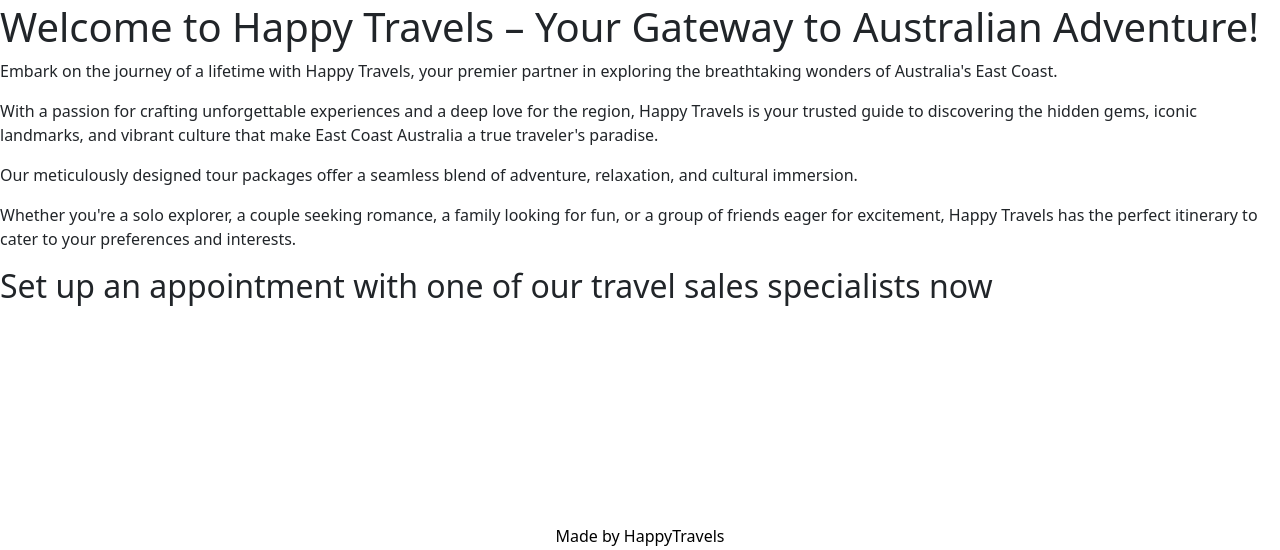
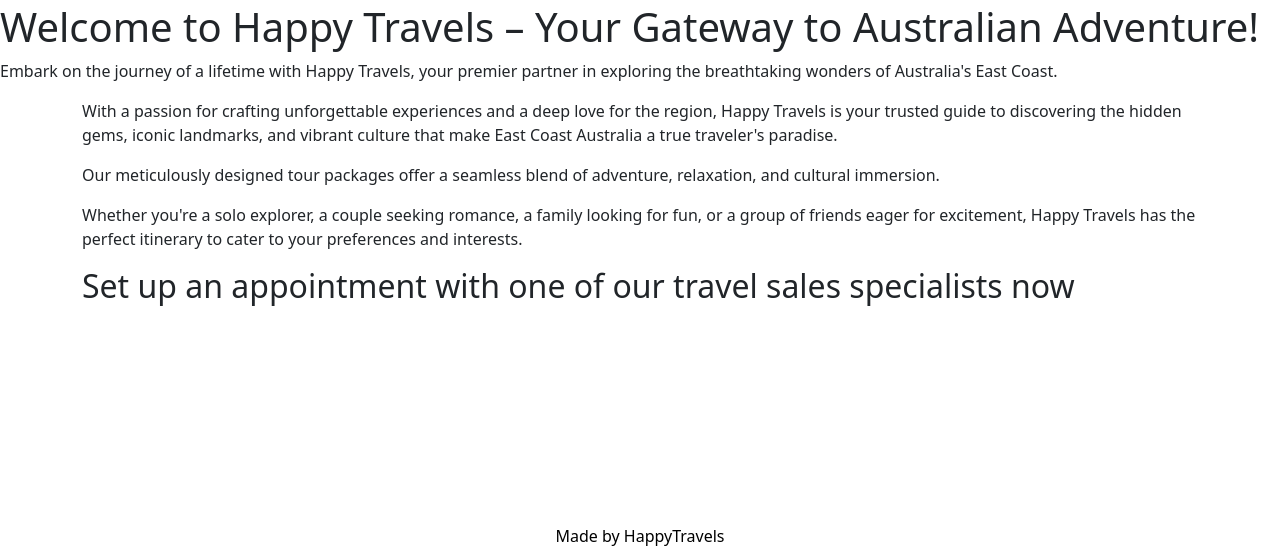
Before and after one commit to d-lynch95/Portfolio-Project4, a Django app: page / in a window 1280 px wide. Shown: the part 212-762 px from the top of the page. Run offline with Django 3.2, Linux system fonts and the light colour scheme; some libraries are stand-ins or nearby versions.

Commit message:
add bootstrap styling to index.html page

```diff
--- a/booking/templates/index.html
+++ b/booking/templates/index.html
@@ -5,21 +5,29 @@
 {% block header %}
 <h1>Welcome to Happy Travels – Your Gateway to Australian Adventure!</h1>
 
+<div class="container"></div>
      <p>Embark on the journey of a lifetime with Happy Travels, your premier partner in exploring
           the breathtaking wonders of Australia's East Coast.</p>
+</div>
 
+<div class="container">
      <p> With a passion for crafting unforgettable experiences and a deep love for the region,
      Happy Travels is your trusted guide to discovering the hidden gems, iconic landmarks,
           and vibrant culture that make East Coast Australia a true traveler's paradise.</p>
+</div>
 
+<div class="container">
      <p> Our meticulously designed tour packages offer a seamless blend of adventure, relaxation,
           and cultural immersion.</p>
+</div>
 
+<div class="container">
      <p> Whether you're a solo explorer, a couple seeking romance, a family
           looking for fun, or a group of friends eager for excitement, Happy Travels has the perfect
           itinerary to cater to your preferences and interests.</p>
+</div>
 
-
+<div class="container">
      <h2>Set up an appointment with one of our travel sales specialists now</h2>
-
+</div>
 {% endblock %}
```
Lines whose indentation alone changed are shown as unchanged.
